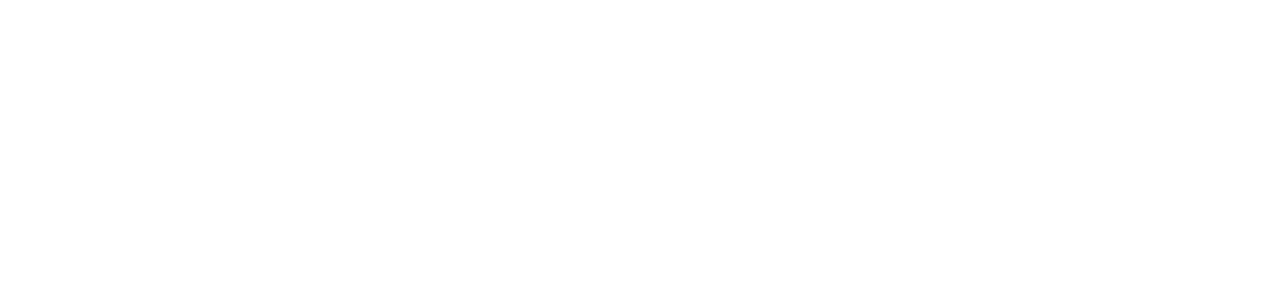
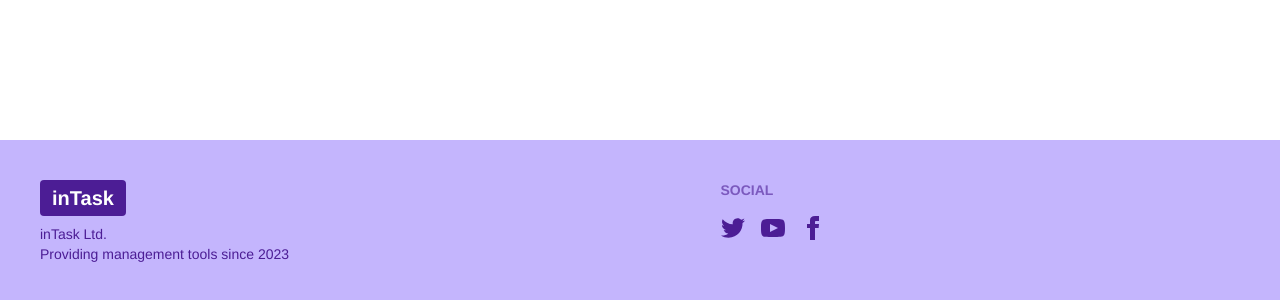
Before and after one commit to justJubair/intask-client, a React (Vite) app: page / in a window 1280 px wide. Shown: the part 1940-2240 px from the top of the page. Before the commit the page ends 2080 px from the top, so only its background shows below. Built offline with nearby package versions, Linux system fonts and the light colour scheme; no server answers.

Commit message:
Add: footer added

```diff
--- a/src/Root/Root.tsx
+++ b/src/Root/Root.tsx
@@ -1,14 +1,14 @@
 import { Outlet } from "react-router-dom";
 import Navbar from "../components/Navbar/Navbar";
-// import { DndProvider } from "react-dnd";
-// import { HTML5Backend } from "react-dnd-html5-backend";
+import Footer from "../components/Footer/Footer";
+
 const Root = () => {
   return (
     <div>
-      {/* <DndProvider backend={HTML5Backend}> */}
+
         <Navbar />
         <Outlet />
-      {/* </DndProvider> */}
+        <Footer/>
     </div>
   );
 };
--- /dev/null
+++ b/src/components/Footer/Footer.tsx
@@ -0,0 +1,20 @@
+const Footer = () => {
+    return(
+        <footer className="footer p-10 bg-violet-300 text-violet-900">
+  <aside>
+   <h2 className="font-bold text-xl bg-violet-900 text-white px-3 py-1 rounded">inTask</h2>
+    <p>inTask Ltd.<br/>Providing management tools since 2023</p>
+  </aside>
+  <nav>
+    <header className="footer-title">Social</header>
+    <div className="grid grid-flow-col gap-4">
+      <a target="_blank" href="https://twitter.com/ahmed_juba93526" className="hover:cursor-pointer"><svg xmlns="http://www.w3.org/2000/svg" width="24" height="24" viewBox="0 0 24 24" className="fill-current"><path d="M24 4.557c-.883.392-1.832.656-2.828.775 1.017-.609 1.798-1.574 2.165-2.724-.951.564-2.005.974-3.127 1.195-.897-.957-2.178-1.555-3.594-1.555-3.179 0-5.515 2.966-4.797 6.045-4.091-.205-7.719-2.165-10.148-5.144-1.29 2.213-.669 5.108 1.523 6.574-.806-.026-1.566-.247-2.229-.616-.054 2.281 1.581 4.415 3.949 4.89-.693.188-1.452.232-2.224.084.626 1.956 2.444 3.379 4.6 3.419-2.07 1.623-4.678 2.348-7.29 2.04 2.179 1.397 4.768 2.212 7.548 2.212 9.142 0 14.307-7.721 13.995-14.646.962-.695 1.797-1.562 2.457-2.549z"></path></svg></a>
+
+      <a target="_blank" href="https://www.linkedin.com/in/jubair-ahmed-74a99023b" className="hover:cursor-pointer"><svg xmlns="http://www.w3.org/2000/svg" width="24" height="24" viewBox="0 0 24 24" className="fill-current"><path d="M19.615 3.184c-3.604-.246-11.631-.245-15.23 0-3.897.266-4.356 2.62-4.385 8.816.029 6.185.484 8.549 4.385 8.816 3.6.245 11.626.246 15.23 0 3.897-.266 4.356-2.62 4.385-8.816-.029-6.185-.484-8.549-4.385-8.816zm-10.615 12.816v-8l8 3.993-8 4.007z"></path></svg></a>
+
+      <a target="_blank" href="https://www.linkedin.com/in/jubair-ahmed-74a99023b" className="hover:cursor-pointer"><svg xmlns="http://www.w3.org/2000/svg" width="24" height="24" viewBox="0 0 24 24" className="fill-current"><path d="M9 8h-3v4h3v12h5v-12h3.642l.358-4h-4v-1.667c0-.955.192-1.333 1.115-1.333h2.885v-5h-3.808c-3.596 0-5.192 1.583-5.192 4.615v3.385z"></path></svg></a>
+    </div>
+  </nav>
+</footer>
+    )}
+export default Footer;
--- a/src/components/OurUsers/OurUsers.tsx
+++ b/src/components/OurUsers/OurUsers.tsx
@@ -43,11 +43,8 @@
           modules={[EffectCards, Autoplay]}
           className="mySwiper"
         >
-          {/* <SwiperSlide>Hello</SwiperSlide>
-          <SwiperSlide>Hello</SwiperSlide>
-          <SwiperSlide>Hello</SwiperSlide>
-          <SwiperSlide>Hello</SwiperSlide> */}
-           {users?.map((testimonial) => (
+
+           {users?.map((testimonial:{_id: string, img_url:string, name:string, role:string, company_name:string, testimonial:string}) => (
             <SwiperSlide key={testimonial._id}>
               <div className="flex flex-col items-center justify-center">
                 <img
```
